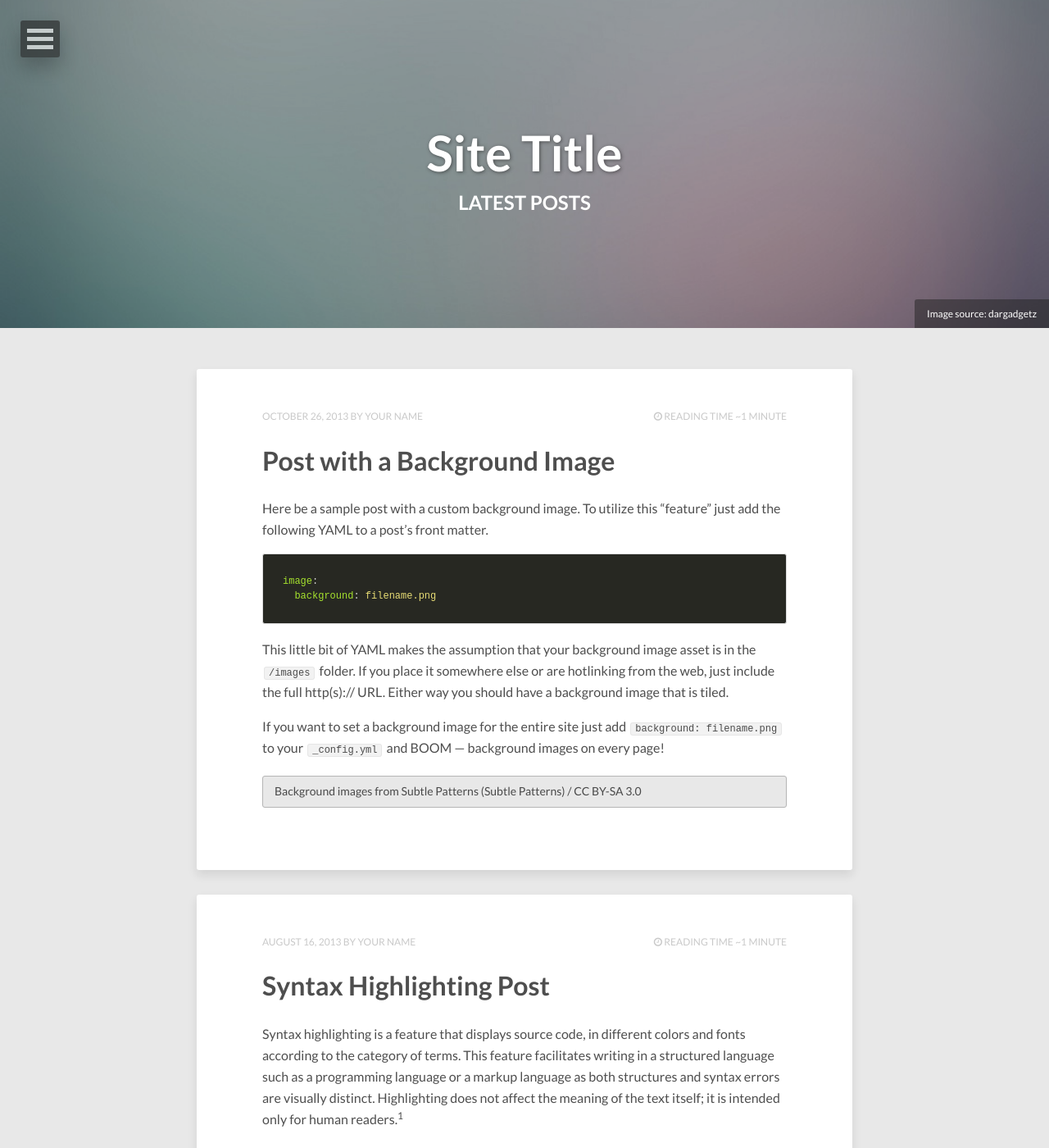
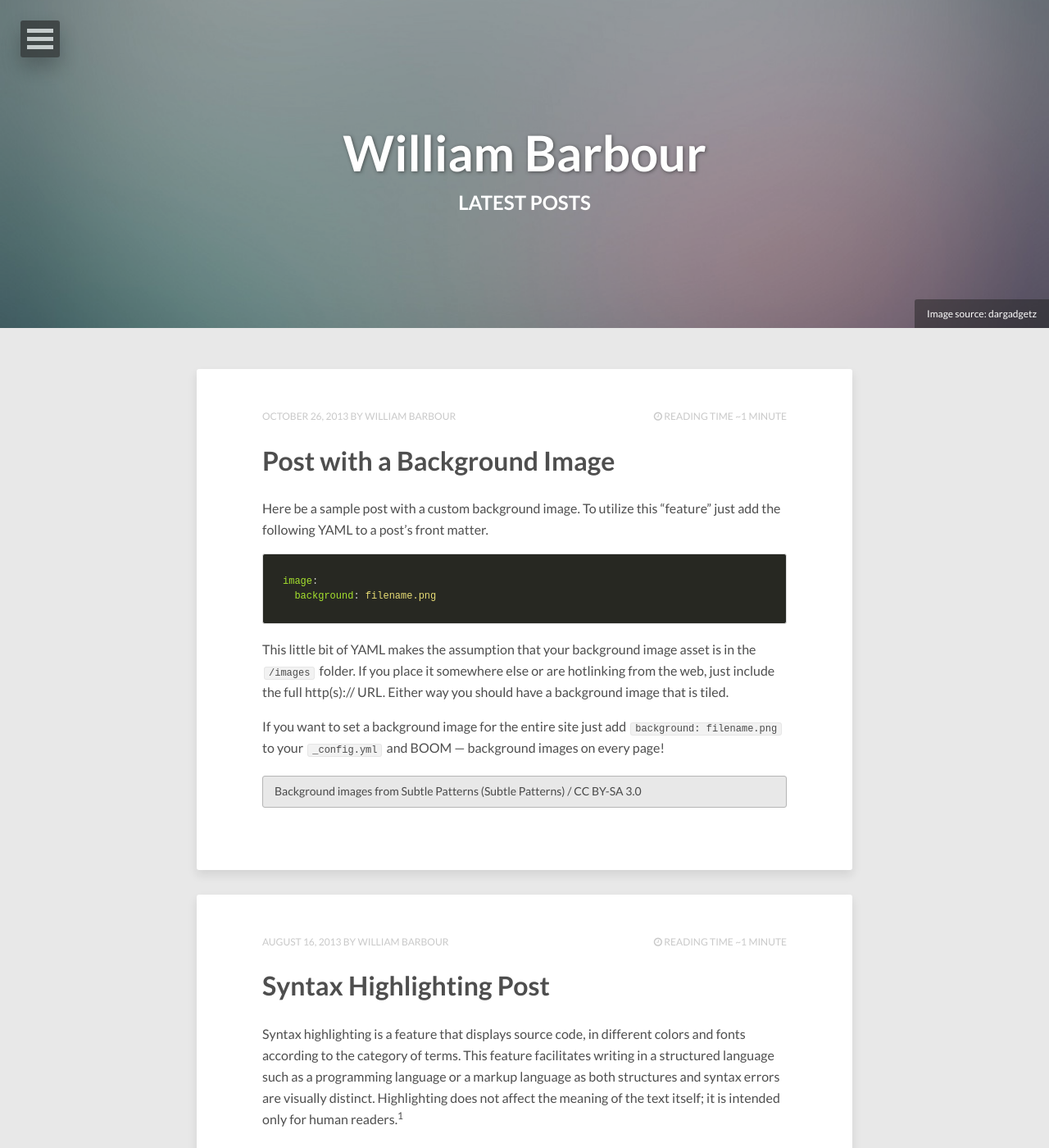
Before and after one commit to barbourww/barbourww.github.io, a Jekyll site: the page built from index.html, in a window 1280 px wide and 1400 px high. Shown: the whole window at 82% size. Built offline with Jekyll 4.4.1, drawn with Linux system fonts in a browser that asks for light colours; nearby versions of some CDN libraries; the list of posts is cut into pages by our own code; some of the changed text lies outside the part shown.

Commit message:
Construction and headshot

```diff
--- a/_config.yml
+++ b/_config.yml
@@ -1,5 +1,5 @@
-title:            Site Title
-description:      Describe your website here.
+title:            William Barbour
+description:      Site under construction. [-Will 01/26]
 disqus_shortname:
 reading_time:     true
 words_per_minute: 200
@@ -9,14 +9,14 @@
 
 # Owner/author information
 owner:
-  name:           Your Name
-  avatar:         avatar.jpg
-  bio:            "Your bio goes here. It shouldn't be super long but a good sentence or two should suffice."
+  name:           William Barbour
+  avatar:         barbour_headshot_11_2016_zoom.jpg
+  bio:            "Ph.D. student at Vanderbilt University in Civil Engineering and the Institute for Software Integrated Systems"
   email:          you@email.com
   # Social networking links used in footer. Update and remove as you like.
   twitter:
   facebook:
-  github:
+  github:         https://github.com/barbourww
   stackexchange:
   linkedin:
   instagram:
@@ -35,7 +35,7 @@
 bing_verify:
 
 # http://en.wikipedia.org/wiki/List_of_tz_database_time_zones
-timezone:    America/New_York
+timezone:    America/Chicago
 future:      false  # publish future dated posts --  true, false (default)
 highlighter: rouge
 markdown:    kramdown
```
Also changed, not shown: images/barbour_headshot_11_2016_zoom.jpg (added).
